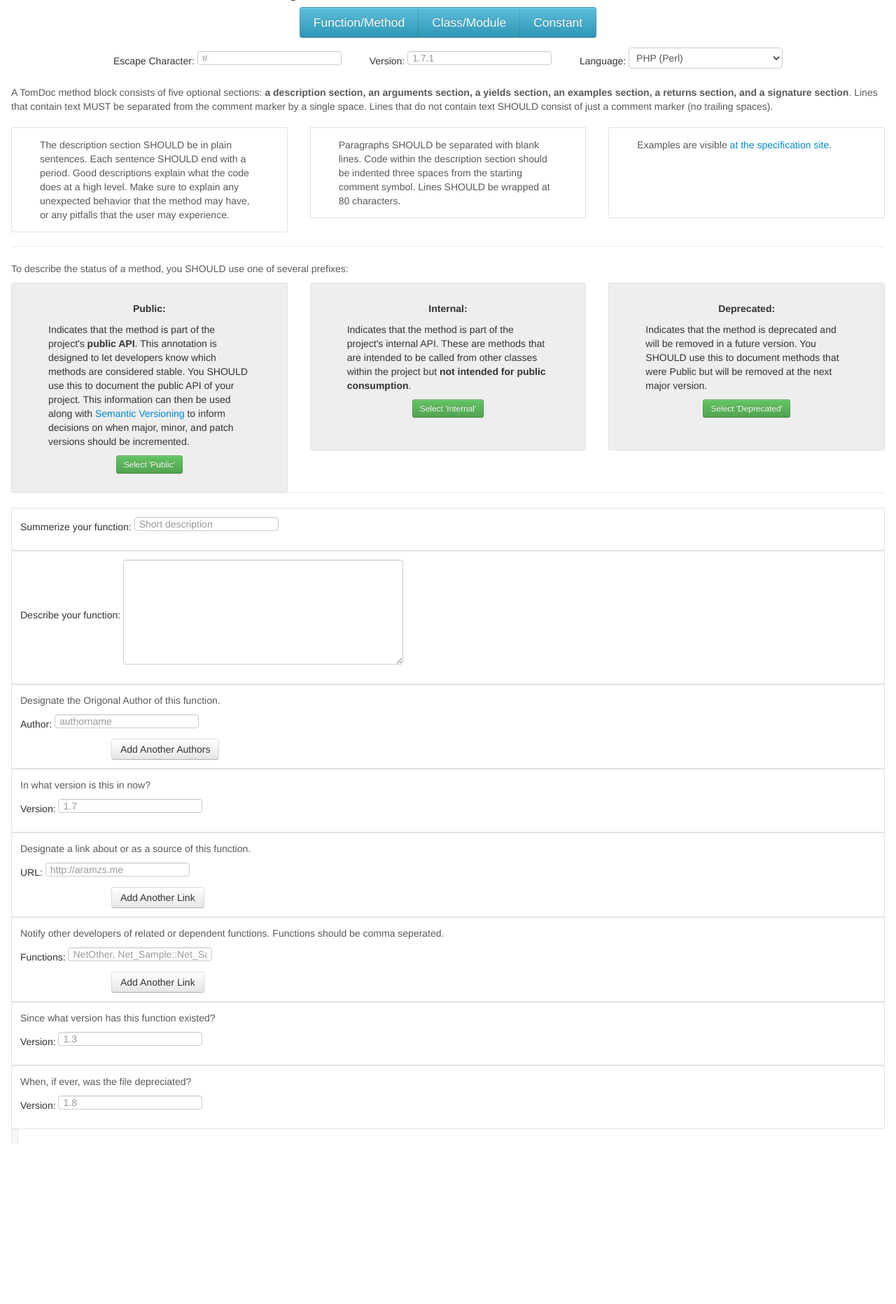
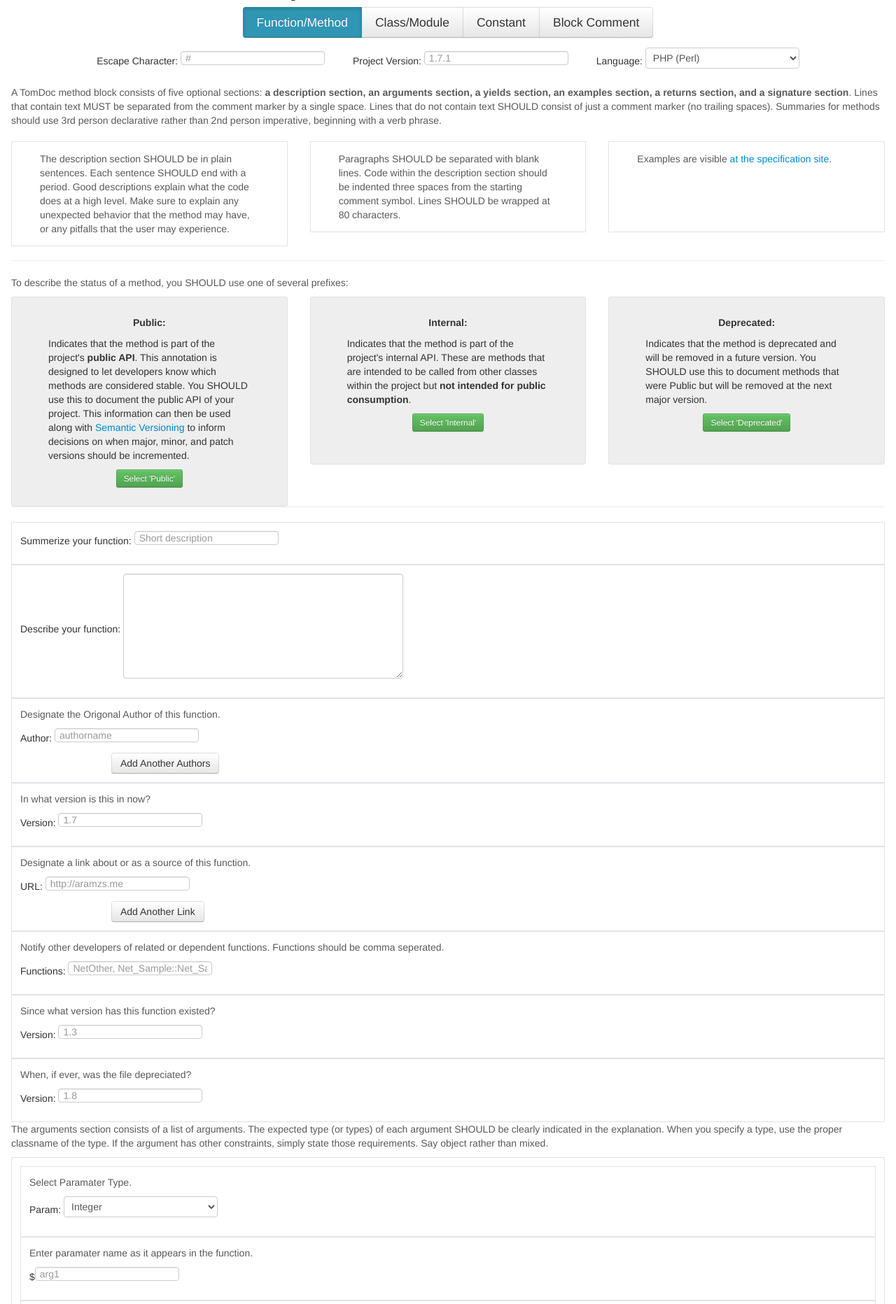
Before and after one commit to AramZS/inline-doc-generator, a PHP site: page / in a window 1280 px wide. Shown: the part 56-1920 px from the top of the page at 70% size. Before the commit the page ends 1690 px from the top, so only its background shows below. Run offline with PHP 8.4, Linux system fonts and the light colour scheme.

Commit message:
All inputs for php done.
Eh, not really invested in messing about with any other languages yet.
Perhaps someone else will.

```diff
--- a/index.php
+++ b/index.php
@@ -1,12 +1,12 @@
 <html>
 <head>
 	<meta http-equiv="Content-Type" content="text/html; charset=UTF-8" />
-	<title>TomDoc Generator</title>
+	<title>Inline Documentation Generator</title>
 	<script type="text/javascript" src="lib/jquery/jquery-1.9.1.js"></script>
 	<link rel="stylesheet" id="bootstrap-style-css" href="lib/bootstrap/css/bootstrap.css" type="text/css" media="all">
 	<link rel="stylesheet" id="bootstrap-responsive-style-css" href="lib/bootstrap/css/bootstrap-responsive.css" type="text/css" media="all">
 	<script type="text/javascript" src="lib/bootstrap/js/bootstrap.js"></script>
-	<link rel="stylesheet" id="tomdoc-gen-css" href="assets/css/style.css" type="text/css" media="all">
+	<link rel="stylesheet" id="doc-gen-css" href="assets/css/style.css" type="text/css" media="all">
 	<script type="text/javascript" src="assets/js/implementation.js"></script>
 </head>
 
@@ -18,33 +18,35 @@
 
 <section id="type_selection" class="text-center">
 	<div class="btn-group">
-		<a class="btn btn-info btn-large" id="type-method" href="#">Function/Method</a>
-		<a class="btn btn-info btn-large" id="type-class-module" href="#">Class/Module</a>
-		<a class="btn btn-info btn-large" id="type-constant" href="#">Constant</a>
+		<a class="btn btn-info btn-large active type-btn" id="type-method" href="#">Function/Method</a>
+		<a class="btn btn-large type-btn" id="type-class-module" href="#">Class/Module</a>
+		<a class="btn btn-large type-btn" id="type-constant" href="#">Constant</a>
+		<a class="btn btn-large type-btn" id="type-constant" href="#">Block Comment</a>
 	</div>
 </section>
 
 <section id="constants" class="text-center">
 	<fieldset>
 		<label>Escape Character: <input type="text" placeholder="#"></label>
-		<label>Version: <input type="text" placeholder="1.7.1"></label>
+		<label>Project Version: <input type="text" placeholder="1.7.1"></label>
 		<label>Language:
 			<select>
 				<option value="php">PHP (Perl)</option>
-				<option value="javascript">JavaScript</option>
-				<option value="ruby">Ruby (TomDoc)</option>
+<!--			<option value="javascript">JavaScript</option>
+				<option value="ruby">Ruby (TomDoc)</option>         -->
 			</select>
 		</label>
 	</fieldset>
 </section>
 
 <section id="components">
-	<fieldset id="components">
+	<fieldset id="method-components function-components class-components">
 		<span class="help-block">
-			A TomDoc method block consists of five optional sections: <strong>a description section, an arguments section, a yields section, an examples section, a returns section, and a signature section</strong>.
+			<span class="ruby-method">A TomDoc method block consists of five optional sections: <strong>a description section, an arguments section, a yields section, an examples section, a returns section, and a signature section</strong>.</span>
 			Lines that contain text MUST be separated from the comment marker by a single space. Lines that do not contain text SHOULD consist of just a comment marker (no trailing spaces).
+			Summaries for methods should use 3rd person declarative rather than 2nd person imperative, beginning with a verb phrase.
 		</span>
-		<section id="method-description" class="php-class php-function ruby-method">
+		<section id="method-description" class="php ruby php-class php-function ruby-method">
 			<div class="help-block row-fluid grid help-standout">
 				<div class="span4 help-standout-block"><figure>The description section SHOULD be in plain sentences. Each sentence SHOULD end with a period. Good descriptions explain what the code does at a high level. Make sure to explain any unexpected behavior that the method may have, or any pitfalls that the user may experience.</figure></div>
 
@@ -54,7 +56,7 @@
 			</div>
 			<div class="clear"><hr /></div>
 			<p class="help-block">To describe the status of a method, you SHOULD use one of several prefixes:</p>
-			<section class="row-fluid show-grid grid" class="php-class php-function ruby-method">
+			<section class="row-fluid show-grid grid" class="php ruby php-class php-function ruby-method">
 				<div class="span4 select-figure" id="method-description-public">
 					<figure>
 						<header>
@@ -101,43 +103,130 @@
 				</label>
 			</div>
 			</section>
-			<section class="php-class php-function input-box">
+			<section class="php php-class php-function input-box">
 				<span class="help-block">Designate the Origonal Author of this function.</span>
 				<div id="authors-box">
-					<label>Author: <input type="text" placeholder="authorname"></label>
+					<label class="authors">Author: <input type="text" placeholder="authorname"></label>
 				</div>
 				<a class="add-more btn offset1" id="more-authors">Add Another Authors</a>
 			</section>
-			<section class="php-class php-function input-box">
+			<section class="php php-class php-function input-box">
 				<span class="help-block">In what version is this in now?</span>
 				<label>Version: <input type="text" placeholder="1.7"></label>
 			</section>
-			<section class="php-class php-function input-box">
+			<section class="php php-class php-function input-box">
 				<span class="help-block">Designate a link about or as a source of this function.</span>
 				<div id="links-box">
-					<label>URL: <input type="text" placeholder="http://aramzs.me"></label>
+					<label class="links">URL: <input type="text" placeholder="http://aramzs.me"></label>
 				</div>
 				<a class="add-more btn offset1" id="more-links">Add Another Link</a>
 			</section>
-			<section class="php-class php-function input-box">
+			<section class="php php-class php-function input-box">
 				<span class="help-block">Notify other developers of related or dependent functions. Functions should be comma seperated.</span>
 				<div id="other-functions-box">
 					<label>Functions: <input type="text" placeholder="NetOther, Net_Sample::Net_Sample()"></label>
 				</div>
-				<a class="add-more btn offset1" id="more-links">Add Another Link</a>
 			</section>
-			<section class="php-class php-function input-box">
+			<section class="php php-class php-function input-box">
 				<span class="help-block">Since what version has this function existed?</span>
 				<label>Version: <input type="text" placeholder="1.3"></label>
 			</section>
-			<section class="php-class php-function input-box">
+			<section class="php php-class php-function input-box">
 				<span class="help-block">When, if ever, was the file depreciated?</span>
 				<label>Version: <input type="text" placeholder="1.8"></label>
 			</section>
 		</section>
-		<section id="method-description">
+		<section id="method-arguments" class="php ruby php-function ruby-method">
+			<span class="help-block">The arguments section consists of a list of arguments. The expected type (or types) of each argument SHOULD be clearly indicated in the explanation. When you specify a type, use the proper classname of the type. If the argument has other constraints, simply state those requirements. Say object rather than mixed.</span>
+			<section id="parameters" class="input-box">
+				<section class="parameter">
+					<section class="input-box">
+						<span class="help-block">Select Paramater Type.</span>
+						<div id="other-functions-box">
+							<label>Param:
+								<select>
+									<option value="int">Integer</option>
+									<option value="string">String</option>
+									<option value="array">Array</option>
+									<option value="object">Object</option>
+									<option value="bool">Boolean</option>
+									<option value="float">Float</option>
+									<option value="resource">Resource</option>
+									<option value="mixed">Mixed</option>
+								</select>
+							</label>
+						</div>
+					</section>
+					<section class="input-box">
+						<span class="help-block">Enter paramater name as it appears in the function.</span>
+						<label>$<input type="text" placeholder="arg1"></label>
+					</section>
+					<section class="input-box">
+						<label>Describe your paramater, the name of the paramater or argument type should be included in this description:
+							<textarea rows="7" cols="80" placeholder="Description">
+							</textarea>
+						</label>
+					</section>
+				</section>
+				<a class="add-more btn offset1" id="more-parameters">Add Another Parameter</a>
+			</section>
+		</section>
+		<section id="method-returns" class="php ruby php-function ruby-method">
+			<section id="returns" class="php ruby">
+				<span class="help-block php">Return tags should contain the data type then a description of the data returned.  The data type should contain the type primarily returned.  For example, if a method returns an object when things work correctly but false when an error happens, say 'object' rather than 'mixed.'  Use 'void' if nothing is returned.</span>
+				<section class="input-box">
+							<span class="help-block">Select Paramater Type.</span>
+							<div id="other-functions-box">
+								<label>Param:
+									<select>
+										<option value="int">Integer</option>
+										<option value="string">String</option>
+										<option value="array">Array</option>
+										<option value="object">Object</option>
+										<option value="bool">Boolean</option>
+										<option value="float">Float</option>
+										<option value="resource">Resource</option>
+										<option value="mixed">Mixed</option>
+										<option value="void">Void</option>
+									</select>
+								</label>
+							</div>
+				</section>
+				<section class="input-box">
+							<label>Describe the returned paramater, the name of the paramater or argument type should be included in this description. If it returns something different on failure, include that here:<br />
+								<textarea rows="7" cols="80" placeholder="Description">
+								</textarea>
+							</label>
+				</section>
+			</section>
+			<section id="exceptions" class="php">
+				<span class="help-block php">The throws tag states your exception class and describes it. The @throws tag is required if the method uses exceptions.</span>
+				<section class="input-box">
+							<label>Exception class:
+								<textarea rows="7" cols="80" placeholder="exceptionclass">
+								</textarea>
+							</label>
+				</section>
+			</section>
+			<section id="static" class="php">
+				<span class="help-block">Tell users if your function is static.</span>
+				<section class="input-box">
+					<label>Can the function be called statically? <br />
+					<input type="checkbox" name="static" value="static">Yes
+					</label>
+				</section>
+			</section>
 		</section>
 	</fieldset>
+</section>
+
+<section id="block-comment" style="display:none;">
+	<section class="input-box">
+		<label>Enter your plaintext comment here.<br />
+			<textarea rows="7" cols="80" placeholder="Long comment">
+			</textarea>
+		</label>
+	</section>
 </section>
 
 <section id="builder">
@@ -154,8 +243,39 @@
 
 <footer>
 
-	<section id="usethis">
+	<section id="usethis" style="display:none;">
 
+				<section source-spawn="more-parameters" class="parameter input-box">
+					<section class="input-box">
+						<span class="help-block">Select Return Type.</span>
+						<div id="other-functions-box">
+							<label>Returns:
+								<select>
+									<option value="int">Integer</option>
+									<option value="string">String</option>
+									<option value="array">Array</option>
+									<option value="object">Object</option>
+									<option value="bool">Boolean</option>
+									<option value="float">Float</option>
+								</select>
+							</label>
+						</div>
+					</section>
+					<section class="input-box">
+						<span class="help-block">Enter paramater name as it appears in the function.</span>
+						<label>$<input type="text" placeholder="arg1"></label>
+					</section>
+					<section class="input-box">
+						<label>Describe your paramater, the name of the paramater or argument type should be included in this description:
+							<textarea rows="7" cols="80" placeholder="Long description (if any)...">
+							</textarea>
+						</label>
+					</section>
+				</section>
+
+				<label class="links" source-spawn="more-links">URL: <input type="text" placeholder="http://aramzs.me"></label>
+
+				<label class="authors" source-spawn="more-authors">Author: <input type="text" placeholder="authorname"></label>
 	</section>
 
 </footer>
```
Also changed, not shown: readme.md (added).
